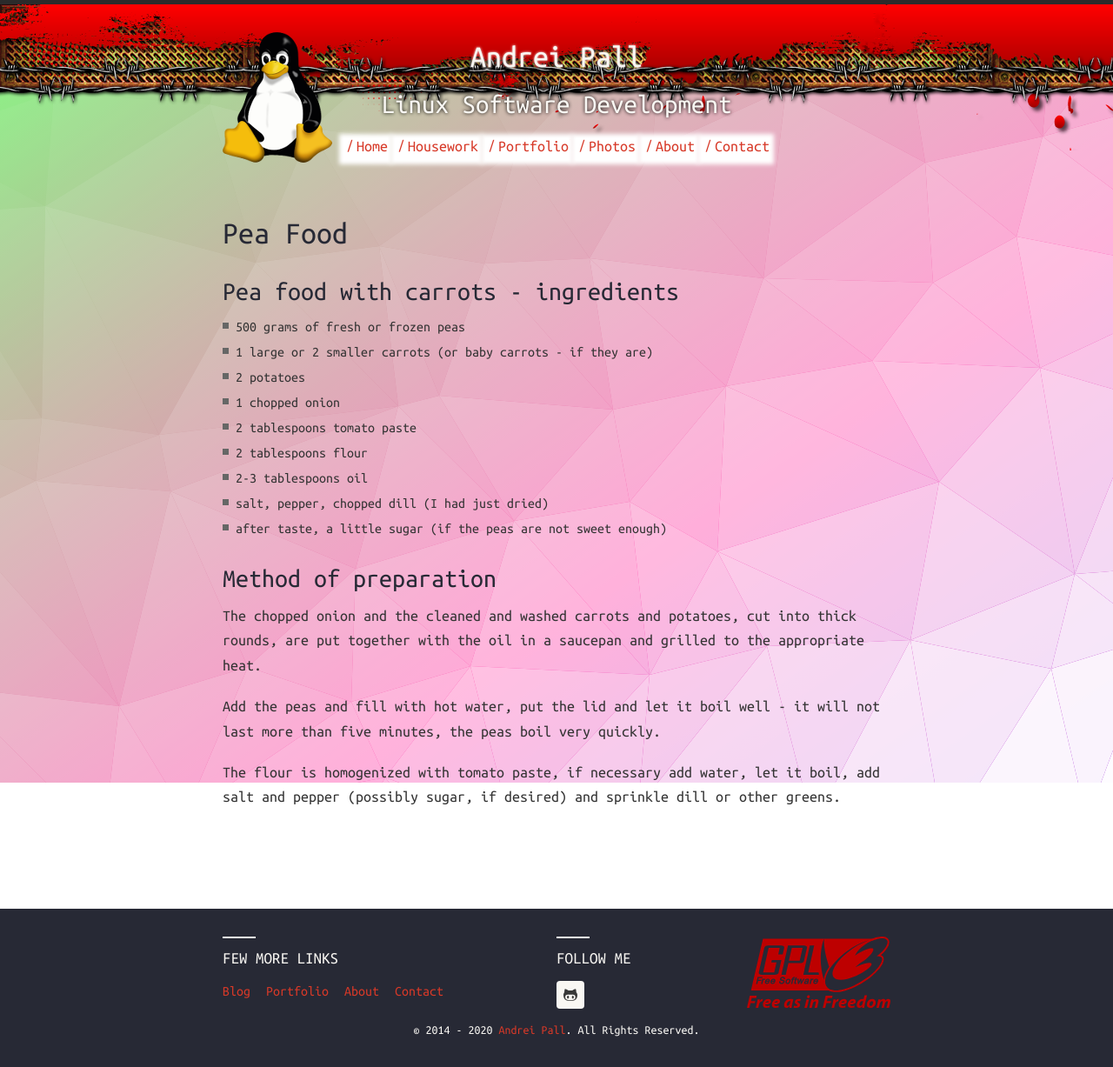
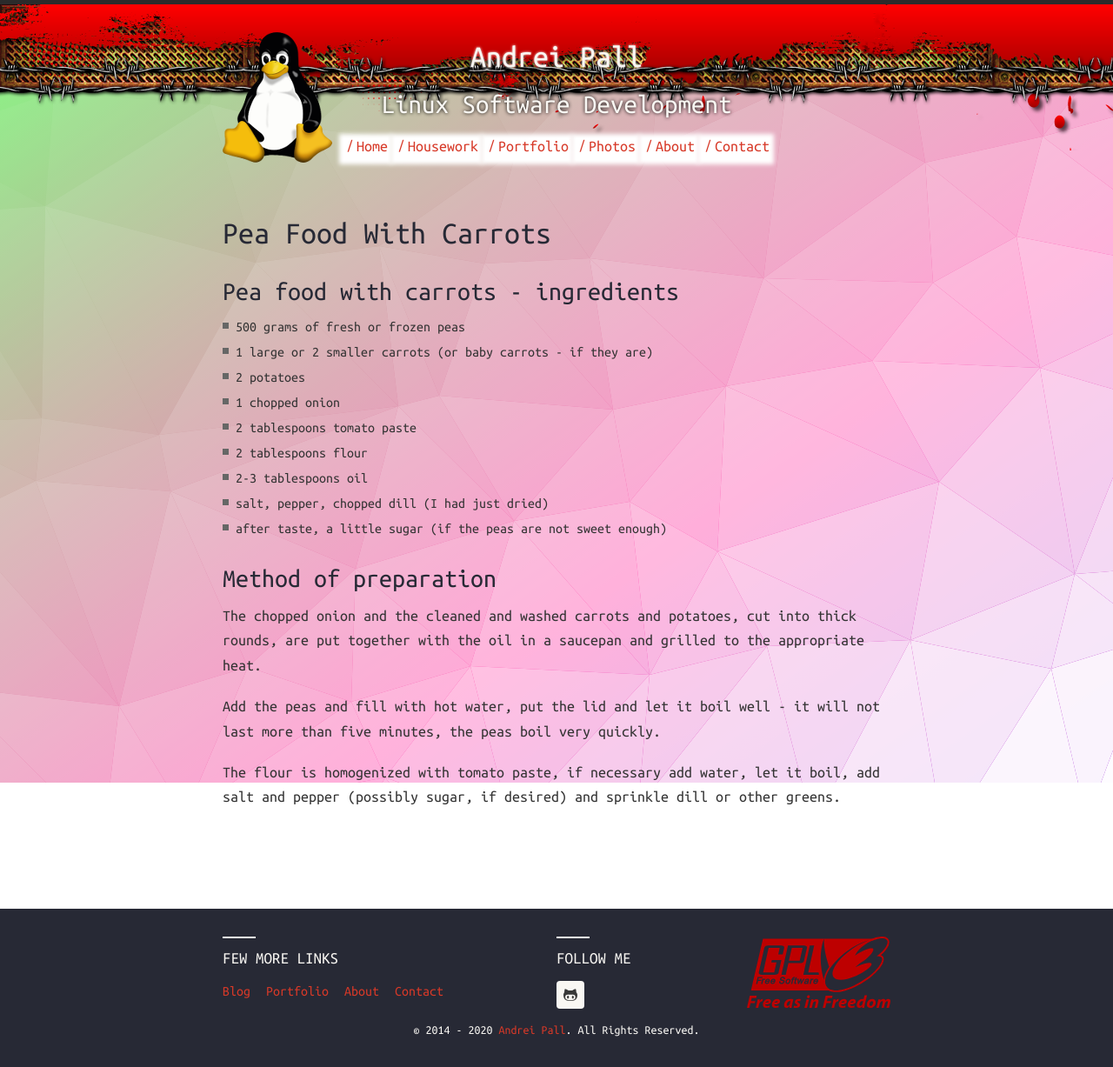
Before and after one commit to andreipall/andreipall.github.io, a Jekyll site: the page built from _recipes/pea-food-with-carrots.html, in a window 1280 px wide. Shown: the whole page at 87% size. Built offline with Jekyll 4.4.1, drawn with Linux system fonts in a browser that asks for light colours; comment, search, counter and statistics services are not loaded.

Commit message:
Update and rename pea-food.html to pea-food-with-carrots.html

```diff
--- a/_recipes/pea-food.html
+++ b/_recipes/pea-food-with-carrots.html
@@ -1,8 +1,8 @@
 ---
 layout: recipes_post
-title:  "Pea Food"
+title:  "Pea Food With Carrots"
 date:   2019-12-27 17:46:56
-description: Pea Food
+description: Pea Food With Carrots
 keywords: [cook, recipe, food]
 ---
 <h3>Pea food with carrots - ingredients</h3>
```
